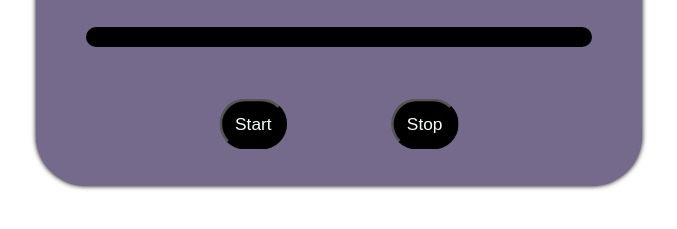
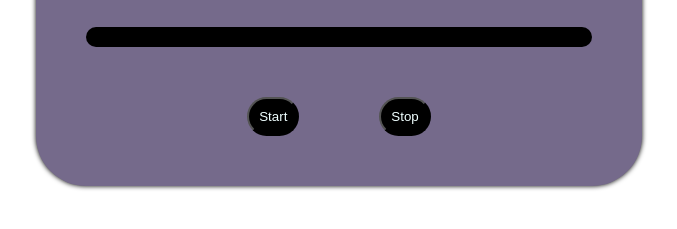
Before and after one commit to zshyl444/timer, a plain HTML site: page index.html in a window 1280 px wide. Shown: the part 465-694 px from the top of the page, without its empty margins (301-978 px from the left). Drawn offline with Linux system fonts and the light colour scheme.

Commit message:
Update timer.css

```diff
--- a/timer.css
+++ b/timer.css
@@ -1,3 +1,11 @@
+
+body{
+    display: flex;
+    justify-content: center;
+    align-items: center;
+}
+
+
 .title{
     font-style: italic;
     font-size: 2em;
@@ -109,7 +117,6 @@
     display: flex;
     align-self: center;
     gap: 80px;
-    scale: 1.3;
 }
 
 .submit{
@@ -125,13 +132,6 @@
 
 
 @media(max-width: 700px) {
-
-    body{
-        display: flex;
-        justify-content: center;
-        align-items: center;
-    }
-
 
     .inputs{
         width: 130%;
```
